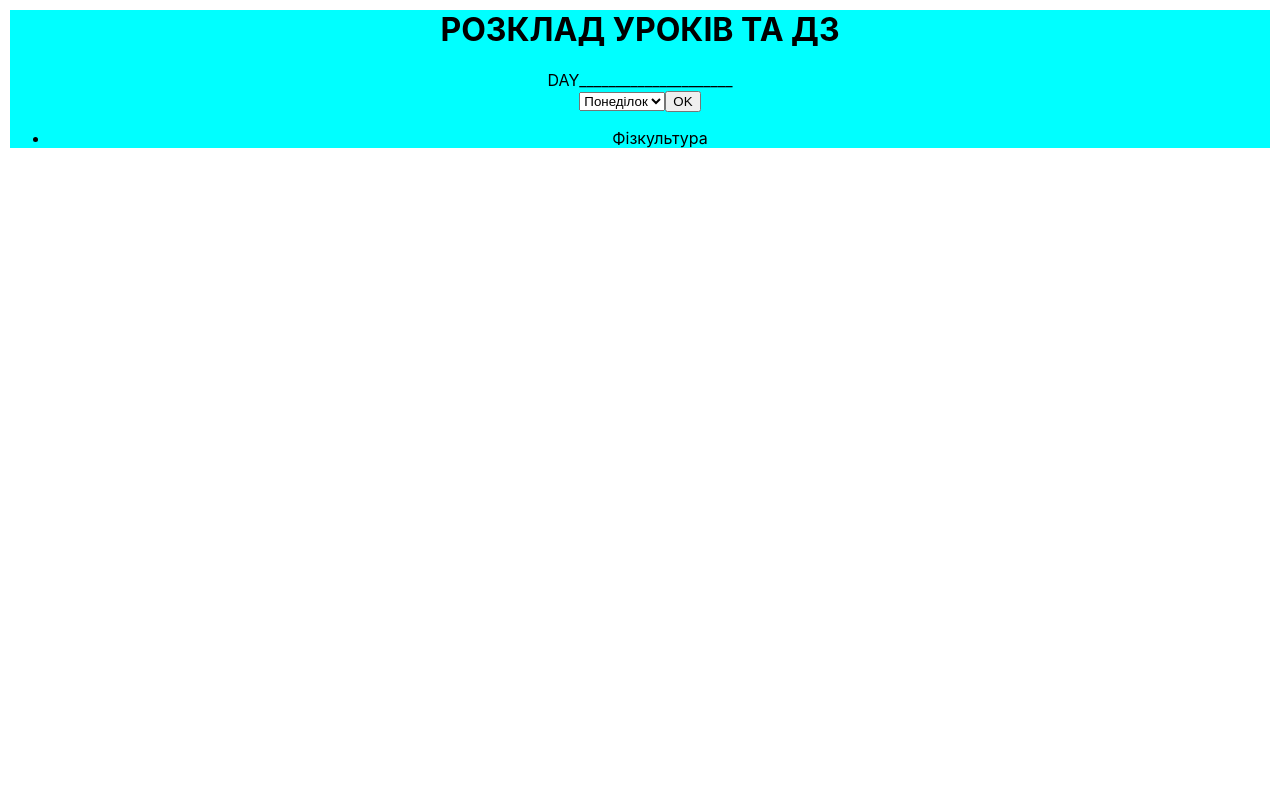
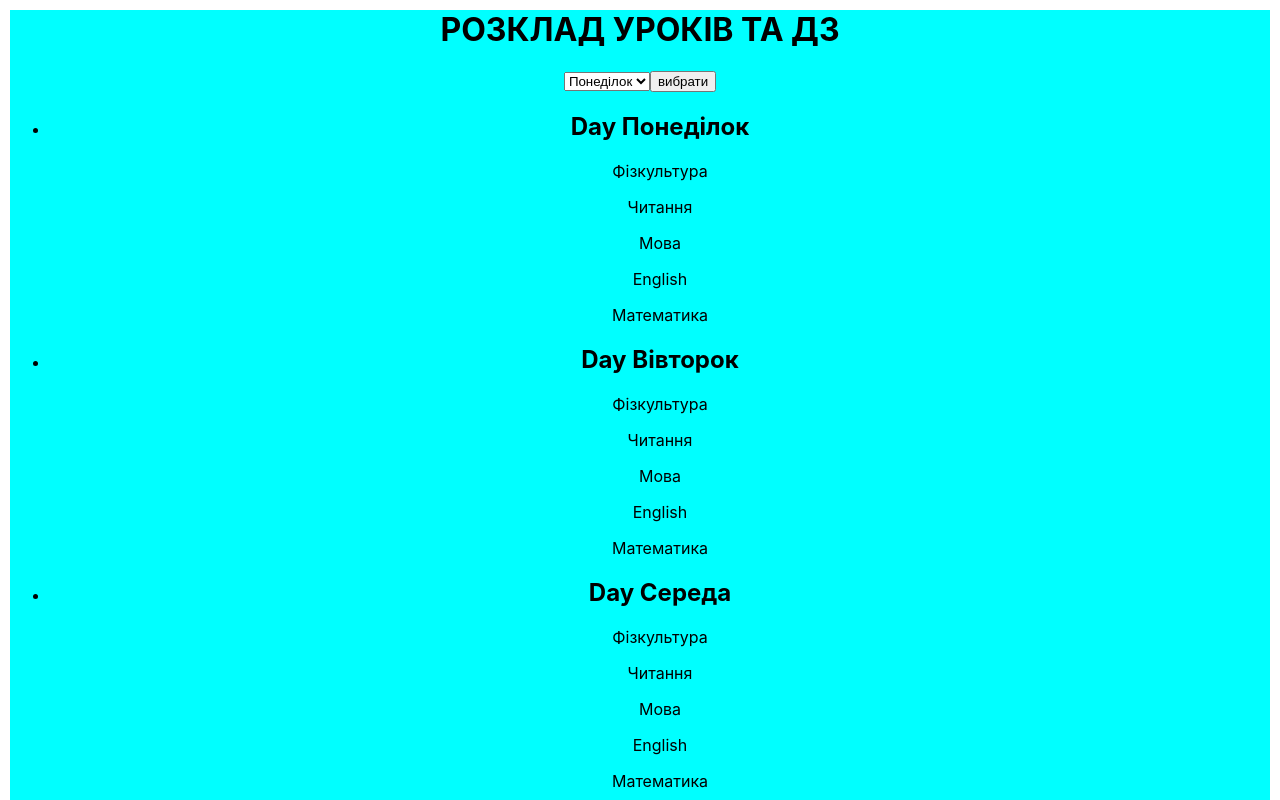
Before and after one commit to Luydmyla/school_diary, a React (Create React App) app: page / in a window 1280 px wide. Shown: the top 800 px of the page. Built offline with nearby package versions, Linux system fonts and the light colour scheme.

Commit message:
in progress

```diff
--- a/src/App.jsx
+++ b/src/App.jsx
@@ -26,7 +26,7 @@ import "./App.css";
 
 import { Header } from "./components/Header/Header.jsx";
 import { Week } from "./components/Week/Week.jsx";
-import { Lessons } from "./components/Lessons/Lessons.jsx";
+import { LessonsList } from "./components/Lessons/Lessons.jsx";
 import { lessonsItems } from "./components/Lessons/lessons";
 
 export const App = () => {
@@ -34,7 +34,7 @@ export const App = () => {
     <div className="App">
       <Header text="Розклад уроків та ДЗ" />
       <Week />
-      <Lessons lessons={lessonsItems} />
+      <LessonsList lessonsItems={lessonsItems} />
     </div>
   );
 };
--- a/src/components/CustomInput/CustomInput.jsx
+++ b/src/components/CustomInput/CustomInput.jsx
@@ -2,7 +2,7 @@ import css from "./CustomInput.module.css";
 
 export const CustomInput = ({ value }) => {
   return (
-    <input type="submit" value="OK" className={css.input}>
+    <input type="submit" value="вибрати" className={css.input}>
       {value}
     </input>
   );
--- a/src/components/Lessons/Lessons.jsx
+++ b/src/components/Lessons/Lessons.jsx
@@ -1,14 +1,23 @@
+import React from "react";
+// import PropTypes from "prop-types";
 import css from "./Lessons.module.css";
+import { lessonsItems } from "./lessons";
+console.log(lessonsItems);
 
-export const Lessons = ({ title }) => {
-  return (
-    <div className={css.Lessons}>
-      <ul className={css.Lessons_list}>
-        {/* <li className={css.Lessons_item}>{lessonsItems.title}</li> */}
-        <li className={css.Lessons_item}>
-          <p>{"Фізкультура"}</p>
+export const LessonsList = ({ lessonsItems }) => (
+  <div className={css.Lessons}>
+    <ul className={css.Lessons_list}>
+      {lessonsItems.map((lessonsItem) => (
+        <li key={lessonsItem.id} className={css.Lessons_item}>
+          <h2> Day {lessonsItem.title}</h2>
+          <p> {lessonsItem.lessons[1]}</p>
+          <p> {lessonsItem.lessons[2]}</p>
+          <p> {lessonsItem.lessons[3]}</p>
+          <p> {lessonsItem.lessons[4]}</p>
+          <p> {lessonsItem.lessons[5]}</p>
+          <p> {lessonsItem.lessons[6]}</p>
         </li>
-      </ul>
-    </div>
-  );
-};
+      ))}
+    </ul>
+  </div>
+);
--- a/src/components/Lessons/lessons.js
+++ b/src/components/Lessons/lessons.js
@@ -1,59 +1,57 @@
-
-export   const lessonsItems = [
-{
+export const lessonsItems = [
+  {
     id: "1",
     title: "Понеділок",
-        // lessons: {
-    first: "Фізкультура",
-        //     "2": 'Читання',
-        // "3": 'Мова',
-        //     "4": 'English',
-        // "5": 'Математика',
-    // }
-
+    lessons: {
+      1: "Фізкультура",
+      2: "Читання",
+      3: "Мова",
+      4: "English",
+      5: "Математика",
     },
-//     {
-//     id: "2",
-//     title: "Вівторок",
-//         lessons: {
-//          "1": "Фізкультура",
-//             "2": 'Читання',
-//         "3": 'Мова',
-//             "4": 'English',
-//         "5": 'Математика',
-//     }
-//     },
-//     {
-//     id: "3",
-//     title: "Середа",
-//         lessons: {
-//          "1": "Фізкультура",
-//             "2": 'Читання',
-//         "3": 'Мова',
-//             "4": 'English',
-//         "5": 'Математика',
-//     }
-//     },
-//     {
-//     id: "4",
-//     title: "Четвер",
-//         lessons: {
-//          "1": "Фізкультура",
-//             "2": 'Читання',
-//         "3": 'Мова',
-//             "4": 'English',
-//         "5": 'Математика',
-//     }
-//     },
-//     {
-//     id: "5",
-//     title: "П'ятниця",
-//        lessons: {
-//          "1": "Фізкультура",
-//             "2": 'Читання',
-//         "3": 'Мова',
-//             "4": 'English',
-//         "5": 'Математика',
-//     }
-//   }
-]
+  },
+  {
+    id: "2",
+    title: "Вівторок",
+    lessons: {
+      1: "Фізкультура",
+      2: "Читання",
+      3: "Мова",
+      4: "English",
+      5: "Математика",
+    },
+  },
+  {
+    id: "3",
+    title: "Середа",
+    lessons: {
+      1: "Фізкультура",
+      2: "Читання",
+      3: "Мова",
+      4: "English",
+      5: "Математика",
+    },
+  },
+  {
+    id: "4",
+    title: "Четвер",
+    lessons: {
+      1: "Фізкультура",
+      2: "Читання",
+      3: "Мова",
+      4: "English",
+      5: "Математика",
+    },
+  },
+  {
+    id: "5",
+    title: "П'ятниця",
+    lessons: {
+      1: "Фізкультура",
+      2: "Читання",
+      3: "Мова",
+      4: "English",
+      5: "Математика",
+    },
+  },
+];
--- a/src/components/Week/Week.jsx
+++ b/src/components/Week/Week.jsx
@@ -3,7 +3,6 @@ import { Form } from "../Form/Form";
 export const Week = () => {
   return (
     <div className={css.week}>
-      Day_____________________
       <Form></Form>
     </div>
   );
```
